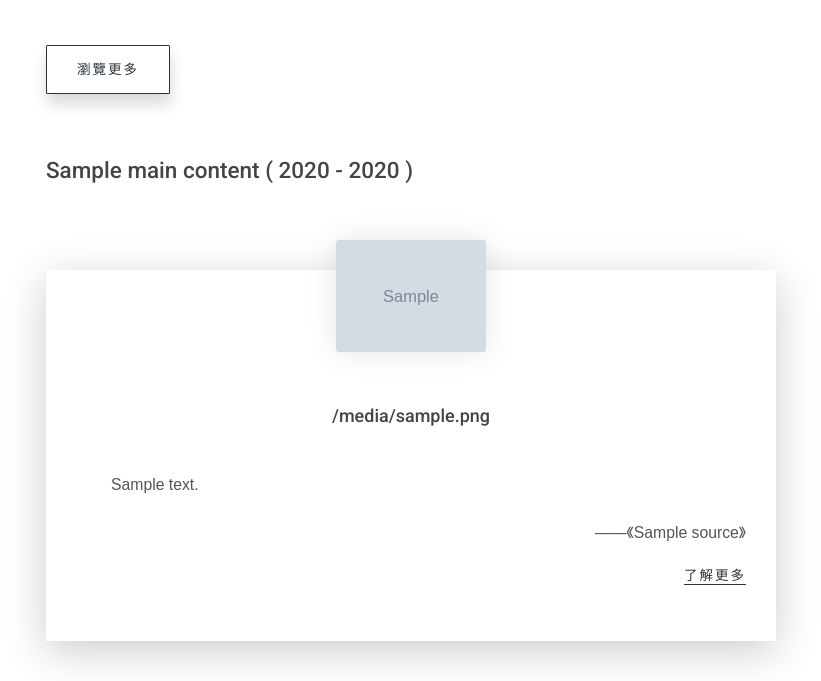
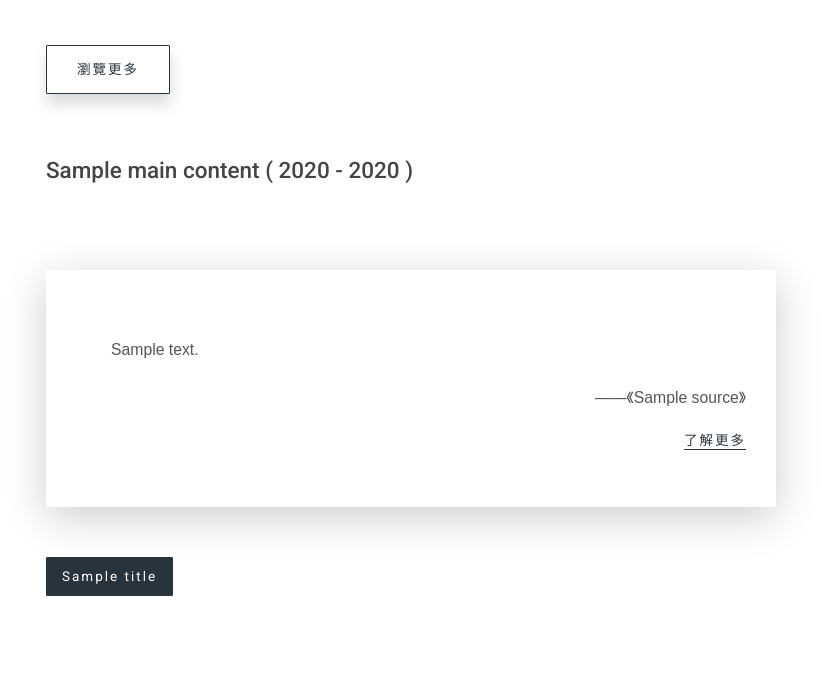
Before and after one commit to lxin42140/sg-ancient-poem, a Flask app: template templates/slider-poem-list.html in a window 1280 px wide. Shown: the part 1806-2487 px from the top of the page, without its empty margins (229-1050 px from the left). Run offline with Flask 2, Linux system fonts and the light colour scheme; the template is opened without the code that fills it: most values are stand-ins (such as "Sample title", 1, 10 or a date in 2020); grey boxes marked "Sample" are stand-in pictures; some libraries are stand-ins or nearby versions; some web fonts are replaced.

Commit message:
Remove poet's photos

```diff
--- a/db/DBHelperTester.py
+++ b/db/DBHelperTester.py
@@ -1,6 +1,9 @@
 from db.DBHelper import DBHelper
 
 db = DBHelper()
+
+# sql_query = "ALTER TABLE Poet MODIFY description TEXT;"
+# db.execute(sql_query)
 
 # sql_query = "ALTER TABLE Poet ADD COLUMN source VARCHAR(255) AFTER description;"
 # db.execute(sql_query)
--- a/templates/slider-poem-list.html
+++ b/templates/slider-poem-list.html
@@ -77,20 +77,23 @@
                                         {% endif %}
 
                                         <div class="sidebar-section about-author">
-                                            {% if poet_info_dict['photo_link'] %}
-                                                <!--<div class="author-image"><img src="images/author-1-200x200.jpg" alt="Autohr Image"></div>-->
-                                                <div class="author-image"><img src="{{ poet_info_dict['photo_link'] }}" alt="Autohr Image"></div>
-                                                {% if poet_info_dict['photo_desc'] %}
-                                                    <h5 class="author-name center-text">
-                                                        <b class="light-color">{{ poet_info_dict['photo_desc'] }}</b>
-                                                    </h5>
-                                                {% endif %}
-                                                <!--<h4 class="author-name center-text"><b class="light-color">照片</b></h6>-->
-                                                <br/>
-                                            {% else %}
-                                                <br />
-                                                <br />
-                                            {% endif %}
+                                            <!--{% if poet_info_dict['photo_link'] %}-->
+                                                <!--&lt;!&ndash;<div class="author-image"><img src="images/author-1-200x200.jpg" alt="Autohr Image"></div>&ndash;&gt;-->
+                                                <!--<div class="author-image"><img src="{{ poet_info_dict['photo_link'] }}" alt="Autohr Image"></div>-->
+                                                <!--{% if poet_info_dict['photo_desc'] %}-->
+                                                    <!--<h5 class="author-name center-text">-->
+                                                        <!--<b class="light-color">{{ poet_info_dict['photo_desc'] }}</b>-->
+                                                    <!--</h5>-->
+                                                <!--{% endif %}-->
+                                                <!--&lt;!&ndash;<h4 class="author-name center-text"><b class="light-color">照片</b></h6>&ndash;&gt;-->
+                                                <!--<br/>-->
+                                            <!--{% else %}-->
+                                                <!--<br />-->
+                                                <!--<br />-->
+                                            <!--{% endif %}-->
+                                            <br/>
+                                            <br/>
+                                            <br/>
 
                                             <p>
                                                 &nbsp;&nbsp; &nbsp;&nbsp; &nbsp; {{ poet_info_dict['description'] }}
```
